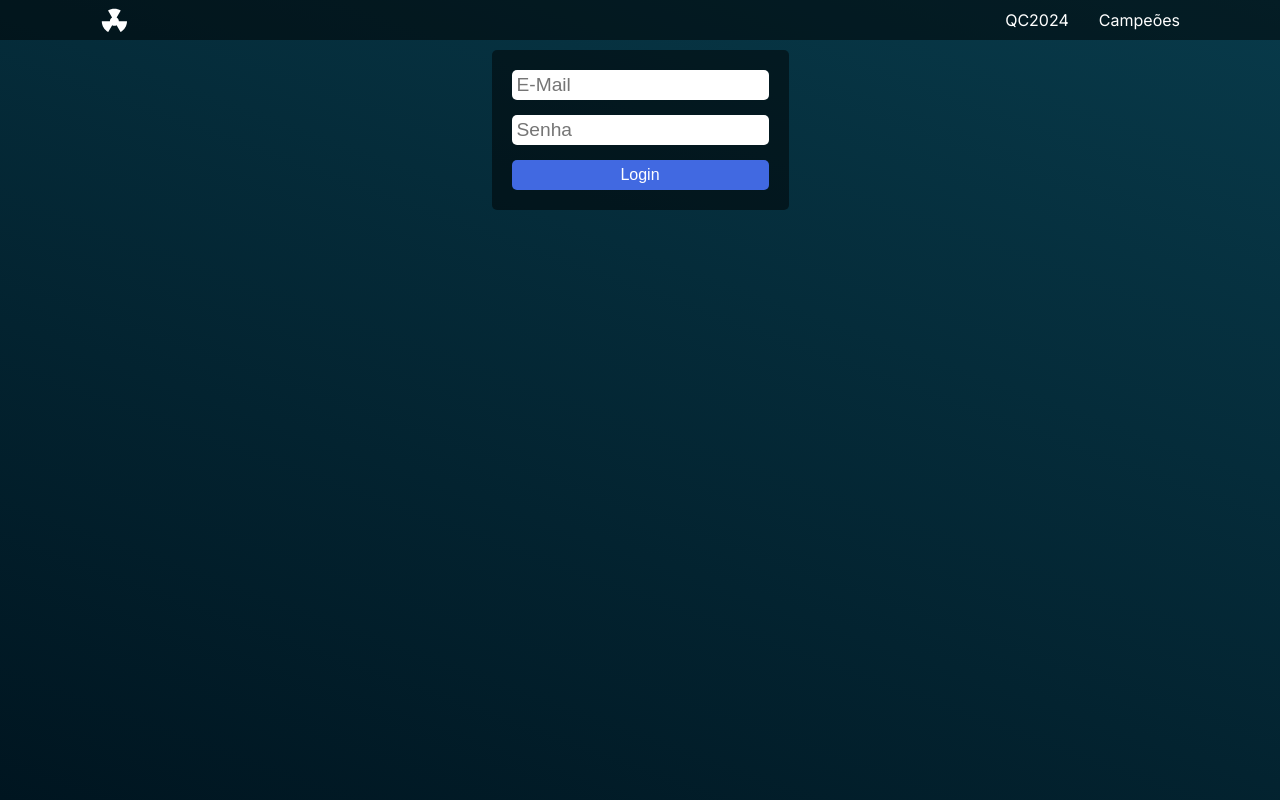
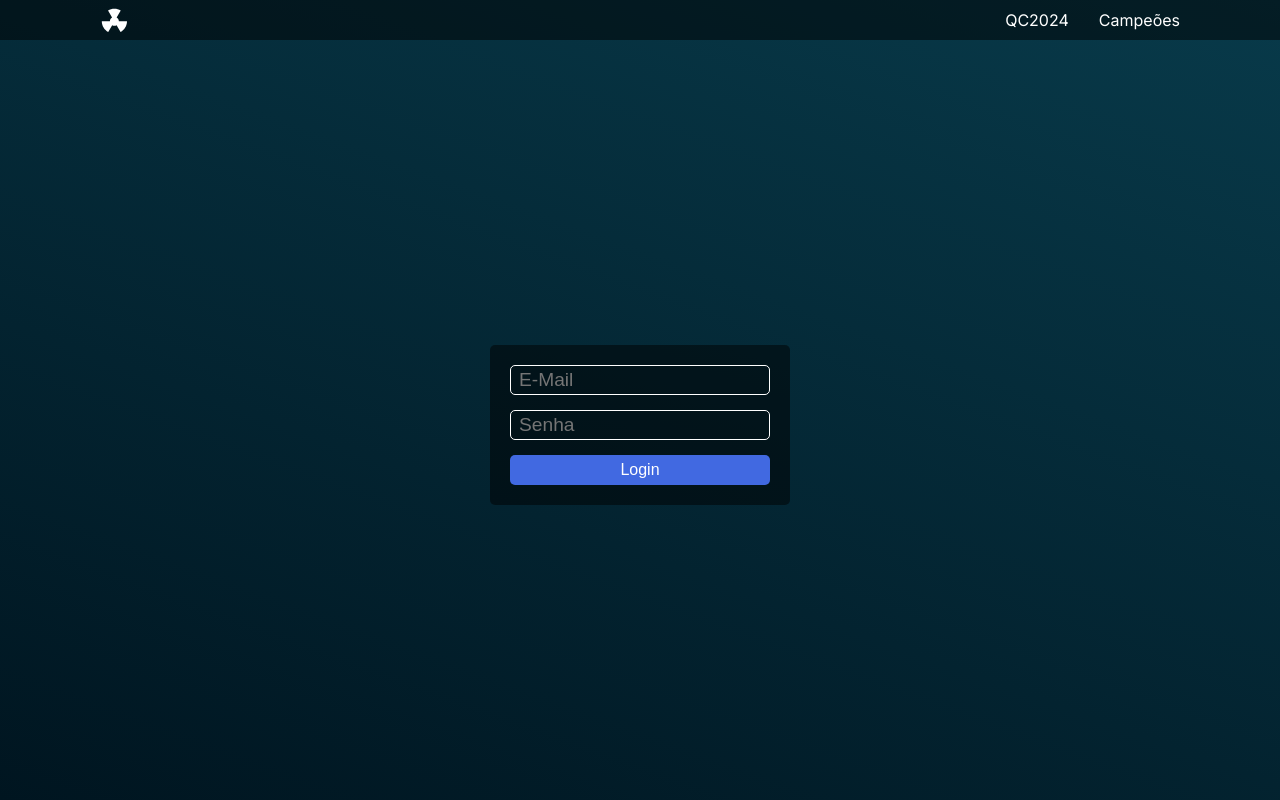
Before and after one commit to jv-demed/qc-2024, a Next.js app: page /login in a window 1280 px wide. Built offline with nearby package versions, Linux system fonts and the light colour scheme.

Commit message:
Feat: Ajuste na página de login

```diff
--- a/src/app/login/page.jsx
+++ b/src/app/login/page.jsx
@@ -24,7 +24,9 @@ export default function Login(){
     return(
         <Main>
             <HeaderMenu />
-            <TransparentBox>
+            <TransparentBox
+                width='300px'
+            >
                 <Form>
                     <TextInput
                         type='email'
--- a/src/assets/palette.js
+++ b/src/assets/palette.js
@@ -14,6 +14,12 @@ export const palette = {
     elements: {
         divisorBorder: 'white',
         loading: 'white'
+    },
+    inputs: {
+        bg: 'rgba(0,0,0,0)',
+        border: 'white',
+        color: 'white',
+        outline: 'royalblue'
     },
     main: {
         bg: 'linear-gradient(200deg, rgba(8,58,74,1) 0%, rgba(0,21,32,1) 100%)',
--- a/src/components/boxes/TransparentBox.jsx
+++ b/src/components/boxes/TransparentBox.jsx
@@ -7,12 +7,14 @@ const Styled = styled.div`
     display: flex;
     flex-direction: column;
     gap: 10px;
+    margin: auto;
     padding: 20px;
+    width: ${props => props.$width};
 `
 
-export function TransparentBox({ children }){
+export function TransparentBox({ children, width }){
     return(
-        <Styled>
+        <Styled $width={width || 'auto'}>
             {children}
         </Styled>
     )
--- a/src/components/inputs/TextInput.jsx
+++ b/src/components/inputs/TextInput.jsx
@@ -1,26 +1,41 @@
+import styled from 'styled-components';
+import { palette } from '@/assets/palette';
 import { screens } from '@/assets/screens';
-import styled from 'styled-components';
 
-const Styled = styled.input`
-    border: none;
+const Styled = styled.label`
+    display: flex;
+    width: 100%;
+    input{
+        background-color: ${palette.inputs.bg};
+        border: 1px solid ${palette.inputs.border};
         border-radius: 5px;
+        color: ${palette.inputs.color};
         font-size: 1.2rem;
         height: 30px;
         outline: none;
-    padding: 0 5px;
+        padding: 0 8px;
         width: 100%;
+    }
+    input:focus{
+        border: none;
+        outline: 2px solid ${palette.inputs.outline};
+    }
     @media(max-width: ${screens.mobile.px}){
+        input{
             height: 50px;
+        }
     }
 `
 
 export function TextInput({ type, text, setText, placeholder }){
     return(
-        <Styled
+        <Styled>
+            <input
                 type={type ? type : 'text'}
                 value={text}
                 onChange={setText}
                 placeholder={placeholder ? placeholder : '...'}
             />
+        </Styled>
     );
 }
```
Lines whose indentation alone changed are shown as unchanged.
